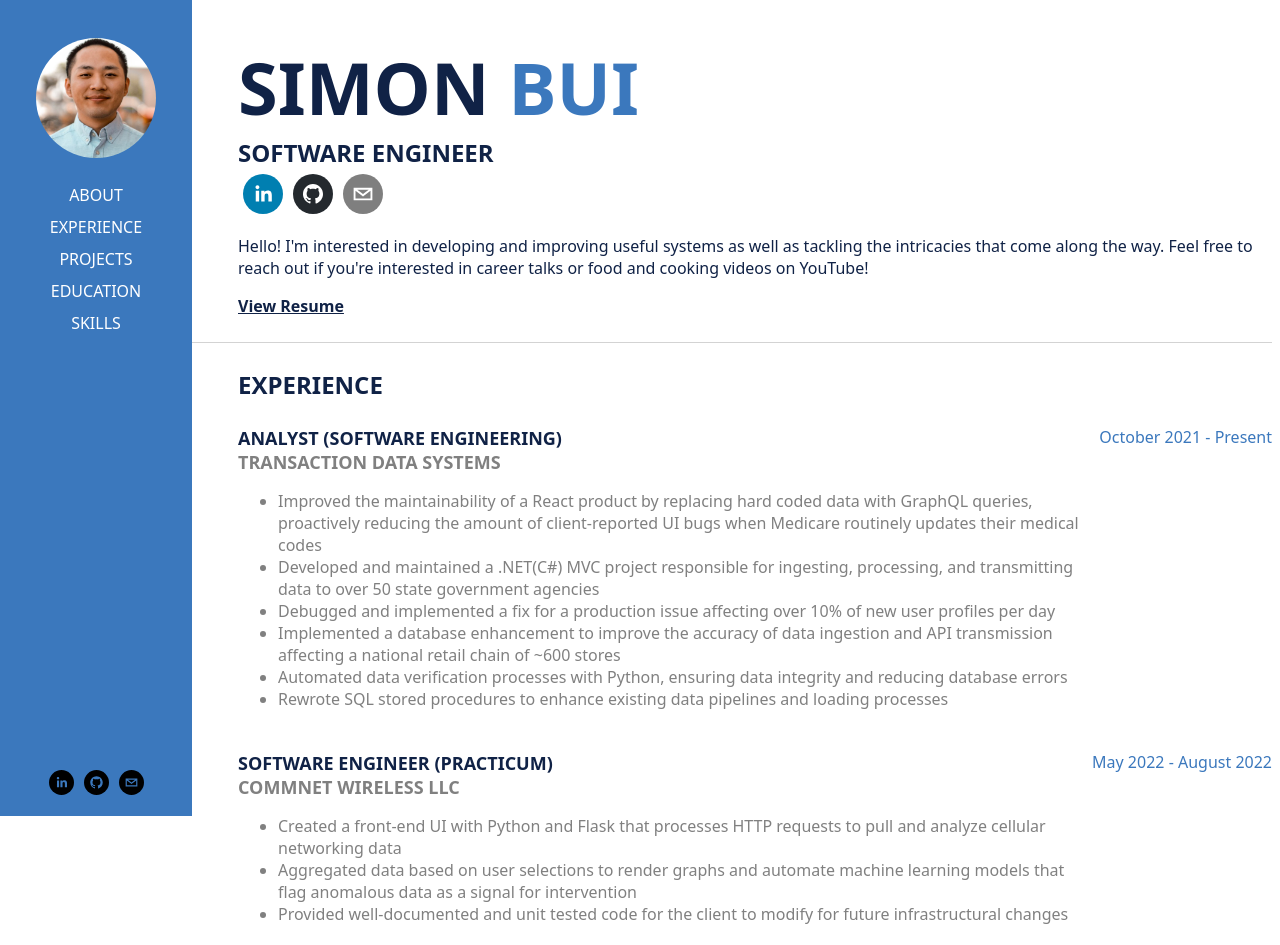
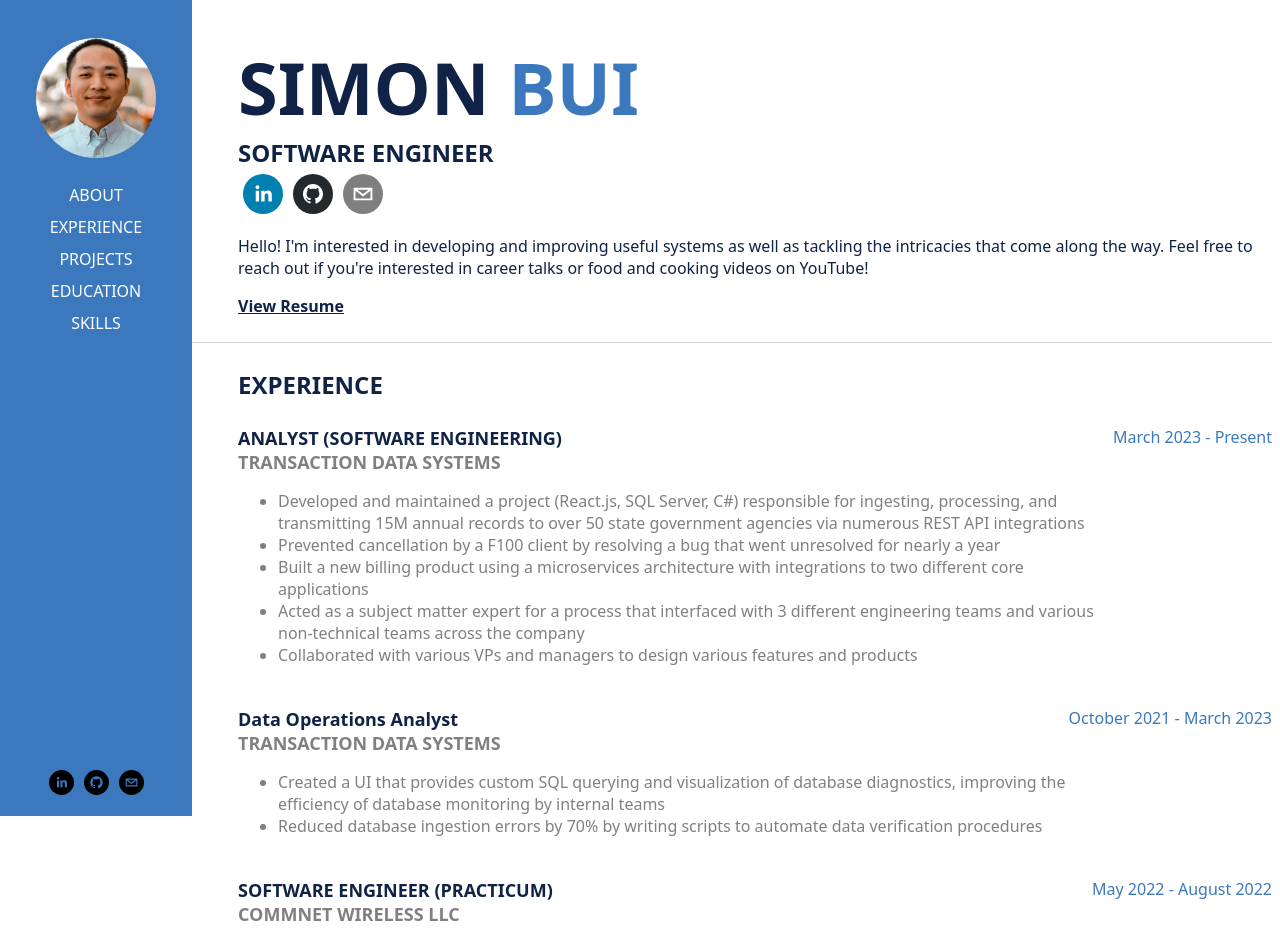
Before and after one commit to simontbui/portfolio, a React (Create React App) app: page / in a window 1280 px wide. Shown: the top 945 px of the page. Built offline with nearby package versions, Linux system fonts and the light colour scheme.

Commit message:
update experiences apr 2024

```diff
--- a/src/components/Experience.tsx
+++ b/src/components/Experience.tsx
@@ -17,29 +17,49 @@ function Experience() {
                             <div className="job-description">
                                 <ul>
                                     <li>
-                                        Improved the maintainability of a React product by replacing hard coded data with GraphQL queries, proactively reducing the amount of client-reported UI bugs when Medicare routinely updates their medical codes
+                                        Developed and maintained a project (React.js, SQL Server, C#) responsible for ingesting, processing, and transmitting 15M annual records to over 50 state government agencies via numerous REST API integrations
                                     </li>
                                     <li>
-                                        Developed and maintained a .NET(C#) MVC project responsible for ingesting, processing, and transmitting data to over
-                                        50 state government agencies
+                                        Prevented cancellation by a F100 client by resolving a bug that went unresolved for nearly a year
                                     </li>
                                     <li>
-                                        Debugged and implemented a fix for a production issue affecting over 10% of new user profiles per day
+                                        Built a new billing product using a microservices architecture with integrations to two different core applications
                                     </li>
                                     <li>
-                                        Implemented a database enhancement to improve the accuracy of data ingestion and API transmission affecting a national retail chain of ~600 stores
+                                        Acted as a subject matter expert for a process that interfaced with 3 different engineering teams and various
+                                        non-technical teams across the company
                                     </li>
                                     <li>
-                                        Automated data verification processes with Python, ensuring data integrity and reducing database errors
-                                    </li>
-                                    <li>
-                                        Rewrote SQL stored procedures to enhance existing data pipelines and loading processes
+                                        Collaborated with various VPs and managers to design various features and products
                                     </li>
                                 </ul>
                             </div>
                         </div>
                         <div className="dates">
-                                <span>October 2021 - Present</span>
+                                <span>March 2023 - Present</span>
+                        </div>
+                    </div>
+
+                    <div className="card">
+                        <div className="job">
+                            <div className="job-title">
+                                <h3>Data Operations Analyst</h3>
+                                <h3 className="companies">TRANSACTION DATA SYSTEMS</h3>
+                            </div>
+
+                            <div className="job-description">
+                                <ul>
+                                    <li>
+                                        Created a UI that provides custom SQL querying and visualization of database diagnostics, improving the efficiency of database monitoring by internal teams
+                                    </li>
+                                    <li>
+                                        Reduced database ingestion errors by 70% by writing scripts to automate data verification procedures
+                                    </li>
+                                </ul>
+                            </div>
+                        </div>
+                        <div className="dates">
+                                <span>October 2021 - March 2023</span>
                         </div>
                     </div>
 
```
Also changed, not shown: 1 other file (tests, documents, lock files or other folders).
